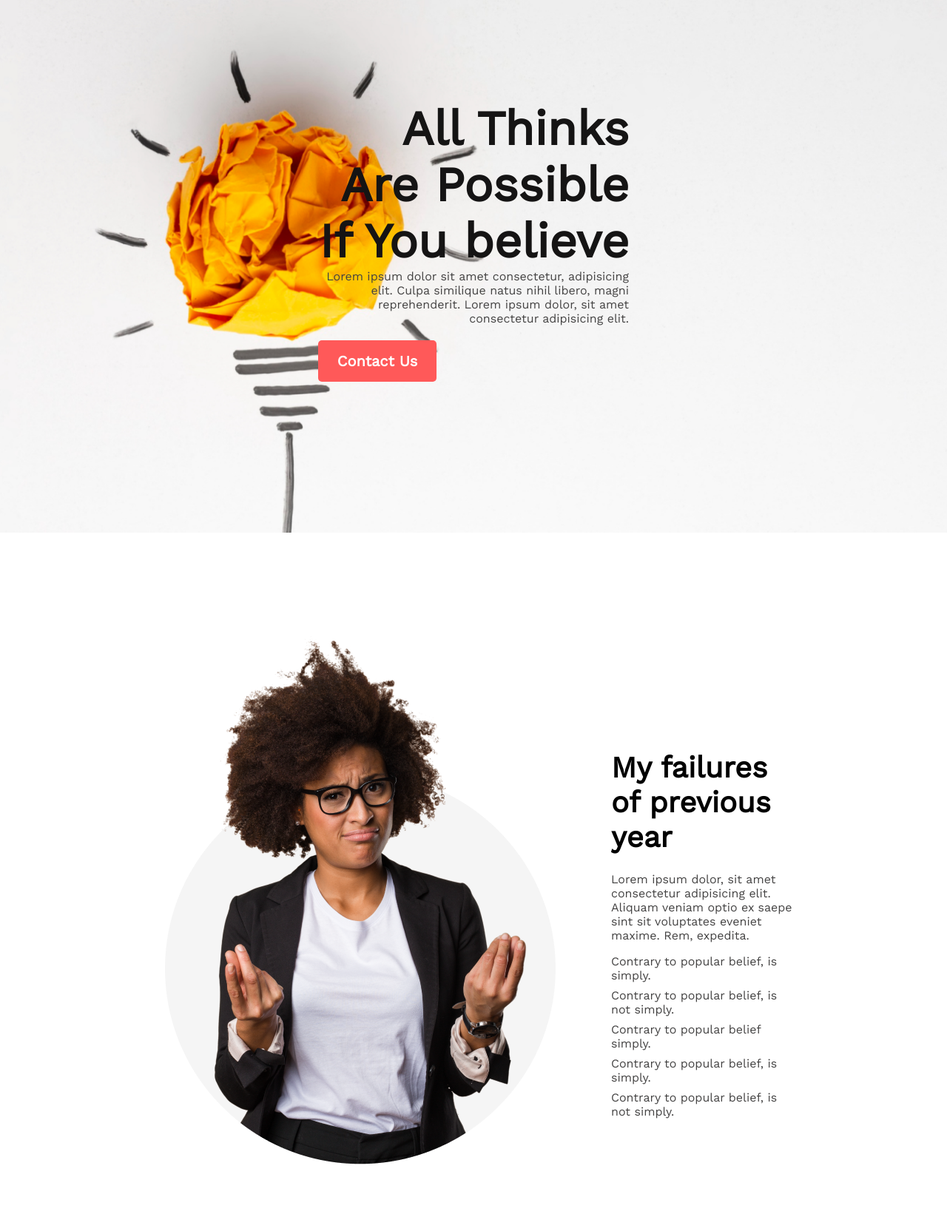
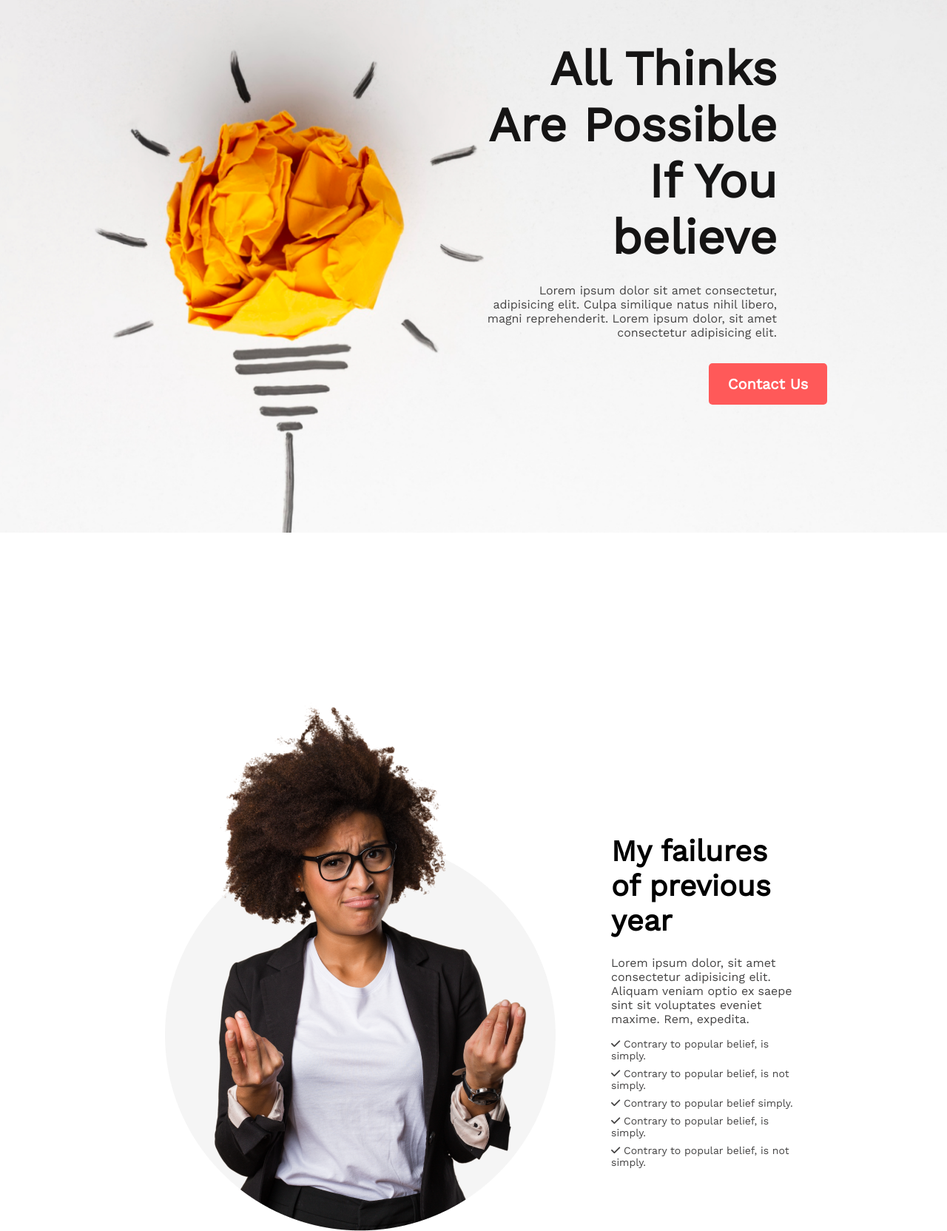
Before and after one commit to nausherkhan/first-final, a plain HTML site: page index.html in a window 1280 px wide. Shown: the part 80-1744 px from the top of the page at 74% size. Drawn offline with nearby package versions, Linux system fonts and the light colour scheme.

Commit message:
something added

```diff
--- a/index.html
+++ b/index.html
@@ -6,6 +6,7 @@
     <meta name="viewport" content="width=device-width, initial-scale=1.0">
     <title>New Year</title>
     <link rel="stylesheet" href="styles/style.css">
+    <script src="https://kit.fontawesome.com/6ada388b60.js" crossorigin="anonymous"></script>
     <link rel="preconnect" href="https://fonts.googleapis.com"><link rel="preconnect" href="https://fonts.gstatic.com" crossorigin><link href="https://fonts.googleapis.com/css2?family=Inter&family=Open+Sans&family=Work+Sans&display=swap" rel="stylesheet">
 
 </head>
@@ -27,11 +28,11 @@
             <div class="failures">
                 <h2 class="title-h2">My failures of previous year</h2>
             <p class="h2-des">Lorem ipsum dolor, sit amet consectetur adipisicing elit. Aliquam veniam optio ex saepe sint sit voluptates eveniet maxime. Rem, expedita.</p>
-            <p class="p-icon">Contrary to popular belief, is  simply.</p>
-            <p class="p-icon">Contrary to popular belief, is not simply.</p>
-            <p class="p-icon">Contrary to popular belief simply.</p>
-            <p class="p-icon">Contrary to popular belief, is  simply.</p>
-            <p class="p-icon">Contrary to popular belief, is not simply.</p>
+            <p class="p-icon"><i class="fa-solid fa-check"></i> Contrary to popular belief, is  simply.</p>
+            <p class="p-icon"><i class="fa-solid fa-check"></i> Contrary to popular belief, is not simply.</p>
+            <p class="p-icon"><i class="fa-solid fa-check"></i> Contrary to popular belief simply.</p>
+            <p class="p-icon"><i class="fa-solid fa-check"></i> Contrary to popular belief, is  simply.</p>
+            <p class="p-icon"><i class="fa-solid fa-check"></i> Contrary to popular belief, is not simply.</p>
             </div>
 
 
--- a/styles/style.css
+++ b/styles/style.css
@@ -12,10 +12,11 @@ header{
     background-size: cover;
 }
 .content{
-    margin: 0 200px;
-    padding: 216px 230px 300px;
 
-
+    padding-top: 135px;
+    padding-right: 230px;
+    padding-left: 655px;
+    margin-bottom: 6px;
 
 }
 
@@ -25,6 +26,8 @@ header{
     font-size: 65px;
     color: #151414;
     text-align: right;
+    margin-bottom: 24px;
+
 
 }
 
@@ -47,7 +50,7 @@ text-align: right;
     border: 0;
     padding: 16px 12px;
     gap: 8px;
-    margin-top: 20px;
+    margin: 32px 0px 10px 303px;
 
 
 }
@@ -59,6 +62,9 @@ text-align: right;
     margin: 130px 200px;
 }
 
+.img{
+    margin: 90px 0px;
+}
 
 .failures{
     margin-top: 110px;
@@ -82,7 +88,7 @@ text-align: right;
 
 .p-icon{
     font-weight: 400;
-    font-size: 16px;
+    font-size: 14px;
     color: #444343;
     margin-bottom: 8px;
 
@@ -122,7 +128,7 @@ color: #151414;
 
 .mind-set{
     margin: 130px 110px;
-   background-image: url(../images/watch.png);
+   background-image: linear-gradient(90deg, #F15B22 0%, rgba(241, 91, 34, 0) 100%) ,url(../images/watch.png);
    background-repeat: no-repeat;
    width: 1140px;
 height: 300px;
```
